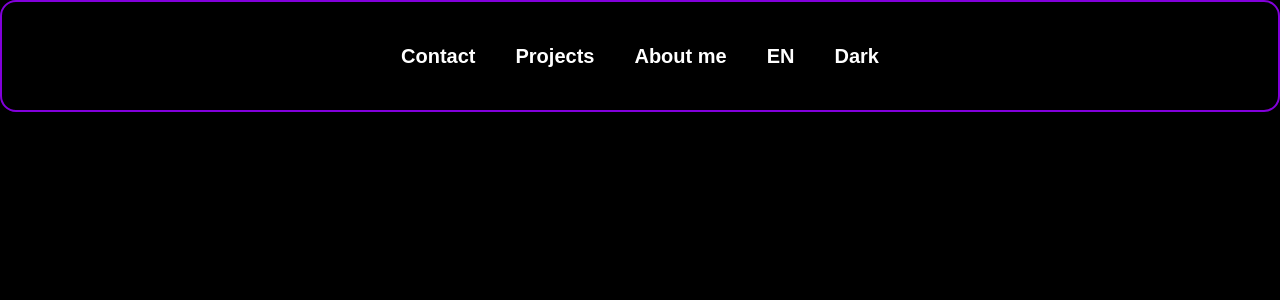
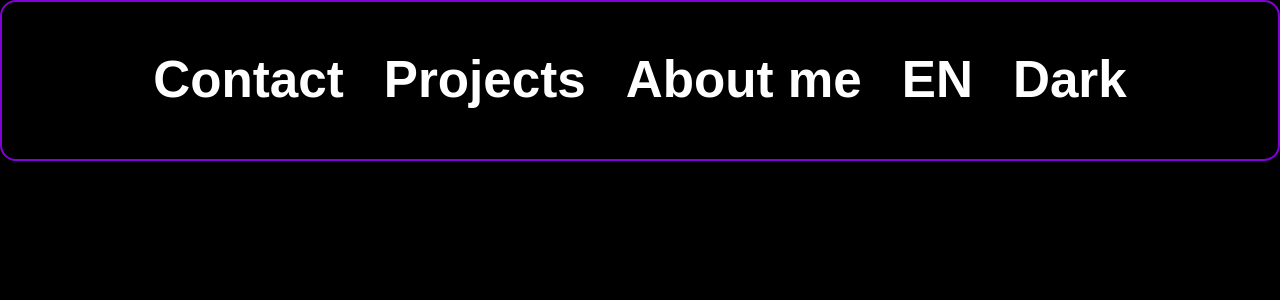
Before and after one commit to Rafael12Ma/Cv, a Next.js app: page /about in a window 1280 px wide. Shown: the top 300 px of the page. Built offline with nearby package versions, Linux system fonts and the light colour scheme.

Commit message:
rem Update

```diff
--- a/components/Navigation/Navigation.jsx
+++ b/components/Navigation/Navigation.jsx
@@ -4,7 +4,15 @@ export default function Navigation() {
   return (
     <>
       <nav
-        className="flex justify-center p-10 xl:text-xl md:text-md sm:text-sm  border-purple-700 border-2 text-xl
+        className="flex justify-center p-10
+        xs:text-[1.9rem]
+        sm:text-[2.1rem]
+        md-text[2.4rem]
+        lg:text-[2.8rem]
+        xl:text-[3.2rem]
+        2xl:text-[3.6rem]
+        3xl:text-[4rem]
+      border-purple-700 border-2
         font-semibold rounded-2xl gap-10"
       >
         <Link href="/contact">Contact</Link>
```
